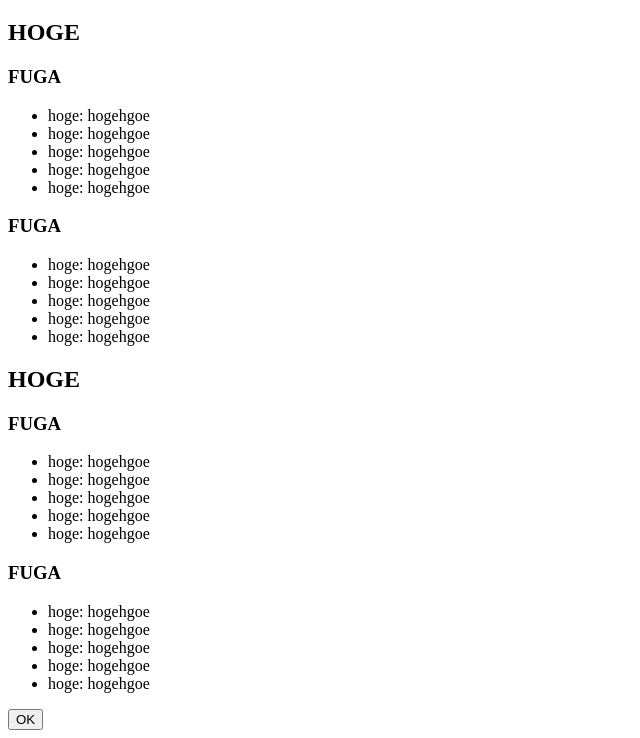
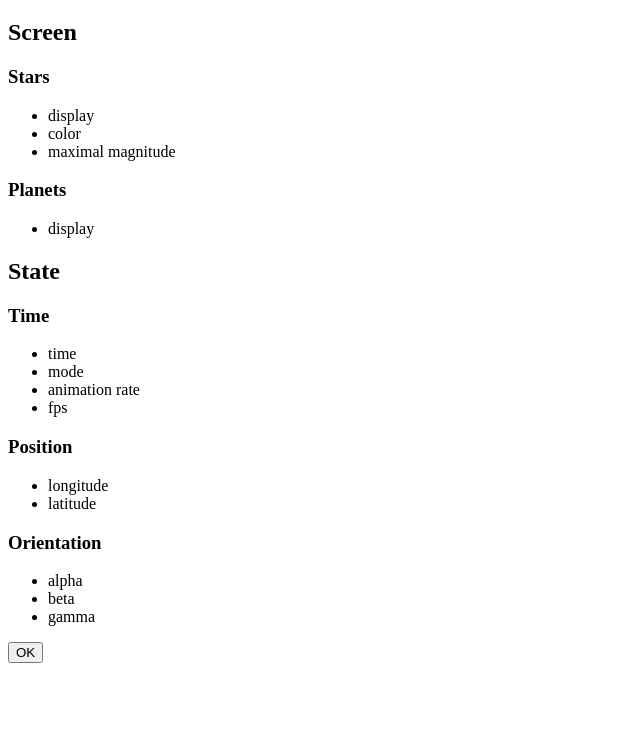
Before and after one commit to babyron64/planetarium_in_hand, a plain HTML site: page page/setting.html in a window 1280 px wide. Shown: the part 256-994 px from the top of the page, without its empty margins (0-640 px from the left). After the commit the page ends 927 px from the top, so only its background shows below. Drawn offline with Linux system fonts and the light colour scheme.

Commit message:
Add: app setting list

```diff
--- a/page/setting.html
+++ b/page/setting.html
@@ -3,44 +3,80 @@
     <img src="/image/app/emblem_color_300x187.png" />
     <h1>Setting</h1>
 </div>
-<div id="info" class="section">
-    <h2>HOGE</h2>
-    <h3>FUGA</h3>
-    <ul>
-        <li>hoge: hogehgoe</li>
-        <li>hoge: hogehgoe</li>
-        <li>hoge: hogehgoe</li>
-        <li>hoge: hogehgoe</li>
-        <li>hoge: hogehgoe</li>
+<div class="section" id="screen">
+    <h2>Screen</h2>
+    <h3>Stars</h3>
+    <ul id="stars">
+        <li class="setting_recode" id="display">
+            <span class="setting_name">display</span>
+            <span class="setting_value"></span>
+        </li>
+        <li class="setting_recode" id="color">
+            <span class="setting_name">color</span>
+            <span class="setting_value"></span>
+        </li>
+        <li class="setting_recode" id="max_mag">
+            <span class="setting_name">maximal magnitude</span>
+            <span class="setting_value"></span>
+        </li>
     </ul>
-    <h3>FUGA</h3>
-    <ul>
-        <li>hoge: hogehgoe</li>
-        <li>hoge: hogehgoe</li>
-        <li>hoge: hogehgoe</li>
-        <li>hoge: hogehgoe</li>
-        <li>hoge: hogehgoe</li>
+    <h3>Planets</h3>
+    <ul id="planets">
+        <li class="setting_recode" id="display">
+            <span class="setting_name">display</span>
+            <span class="setting_value"></span>
+        </li>
     </ul>
 </div>
-<div id="info" class="section">
-    <h2>HOGE</h2>
-    <h3>FUGA</h3>
-    <ul>
-        <li>hoge: hogehgoe</li>
-        <li>hoge: hogehgoe</li>
-        <li>hoge: hogehgoe</li>
-        <li>hoge: hogehgoe</li>
-        <li>hoge: hogehgoe</li>
+<div class="section" id="state">
+    <h2>State</h2>
+    <h3>Time</h3>
+    <ul id="time_ctl">
+        <li class="setting_recode" id="time">
+            <span class="setting_name">time</span>
+            <span class="setting_value"></span>
+        </li>
+        <li class="setting_recode" id="mode">
+            <span class="setting_name">mode</span>
+            <span class="setting_value"></span>
+        </li>
+        <li class="setting_recode" id="animation_rate">
+            <span class="setting_name">animation rate</span>
+            <span class="setting_value"></span>
+        </li>
+        <li class="setting_recode" id="fps">
+            <span class="setting_name">fps</span>
+            <span class="setting_value"></span>
+        </li>
     </ul>
-    <h3>FUGA</h3>
-    <ul>
-        <li>hoge: hogehgoe</li>
-        <li>hoge: hogehgoe</li>
-        <li>hoge: hogehgoe</li>
-        <li>hoge: hogehgoe</li>
-        <li>hoge: hogehgoe</li>
+    <h3>Position</h3>
+    <ul id="position">
+        <li class="setting_recode" id="longitude">
+            <span class="setting_name">longitude</span>
+            <span class="setting_value"></span>
+        </li>
+        <li class="setting_recode" id="latitude">
+            <span class="setting_name">latitude</span>
+            <span class="setting_value"></span>
+        </li>
+    </ul>
+    <h3>Orientation</h3>
+    <ul id="orientation">
+        <li class="setting_recode" id="alpha">
+            <span class="setting_name">alpha</span>
+            <span class="setting_value"></span>
+        </li>
+        <li class="setting_recode" id="beta">
+            <span class="setting_name">beta</span>
+            <span class="setting_value"></span>
+        </li>
+        <li class="setting_recode" id="gamma">
+            <span class="setting_name">gamma</span>
+            <span class="setting_value"></span>
+        </li>
     </ul>
 </div>
+
 <button id="ok_button">
     OK
 </button>
```
